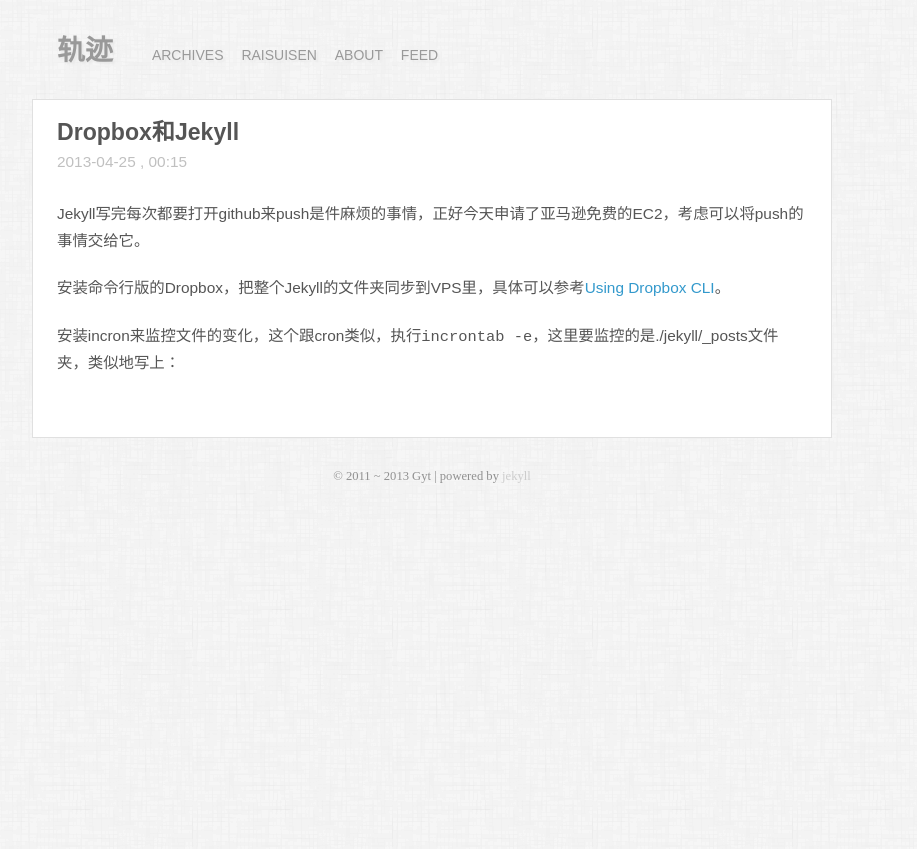
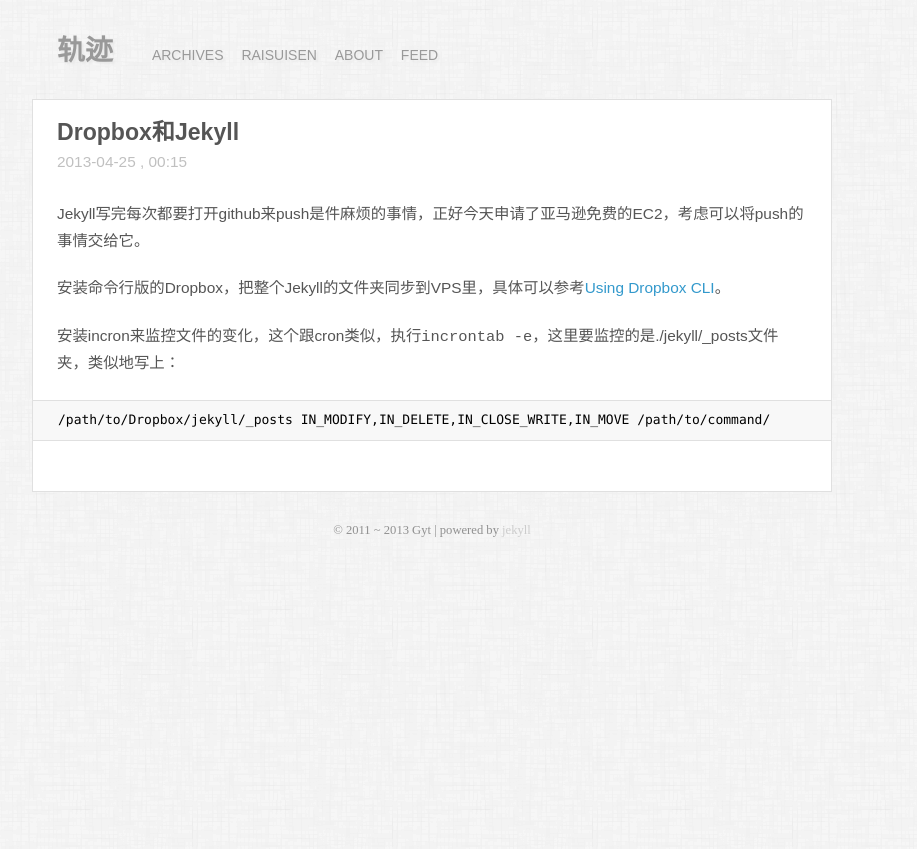
Before and after one commit to gyteng/gyteng.github.com, a Jekyll site: the page built from _posts/2013-04-25-Jekyll-And-Dropbox.markdown, in a window 1280 px wide. Shown: the top 849 px of the page, without its empty margins (208-1125 px from the left). Built offline with Jekyll 4.4.1, drawn with Linux system fonts in a browser that asks for light colours; some web fonts are replaced; Markdown is read by kramdown in place of the engine named in the settings; comment, search, counter and statistics services are not loaded.

Commit message:
From Amazon EC2

```diff
--- a/_posts/2013-04-25-Jekyll-And-Dropbox.markdown
+++ b/_posts/2013-04-25-Jekyll-And-Dropbox.markdown
@@ -11,3 +11,5 @@ Jekyll写完每次都要打开github来push是件麻烦的事情，正好今天
 安装命令行版的Dropbox，把整个Jekyll的文件夹同步到VPS里，具体可以参考[Using Dropbox CLI](http://www.dropboxwiki.com/Using_Dropbox_CLI)。
 
 安装incron来监控文件的变化，这个跟cron类似，执行`incrontab -e`，这里要监控的是./jekyll/_posts文件夹，类似地写上：
+
+	/path/to/Dropbox/jekyll/_posts IN_MODIFY,IN_DELETE,IN_CLOSE_WRITE,IN_MOVE /path/to/command/
```
